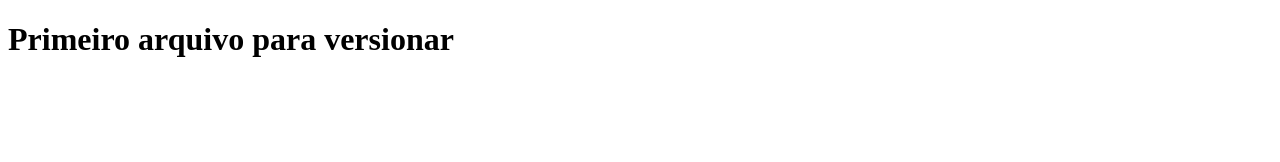
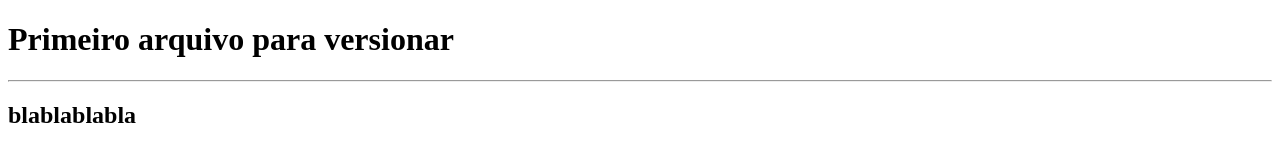
Before and after one commit to raullveiga/projeto_terca, a plain HTML site: page index.html in a window 1280 px wide. Drawn offline with Linux system fonts and the light colour scheme.

Commit message:
Adicao de duas novas linhas popo

```diff
--- a/index.html
+++ b/index.html
@@ -6,5 +6,7 @@
 </head>
 <body>
 <h1>Primeiro arquivo para versionar</h1>
+<hr>
+<h2>blablablabla</h2>
 </body>
 </html>
```
